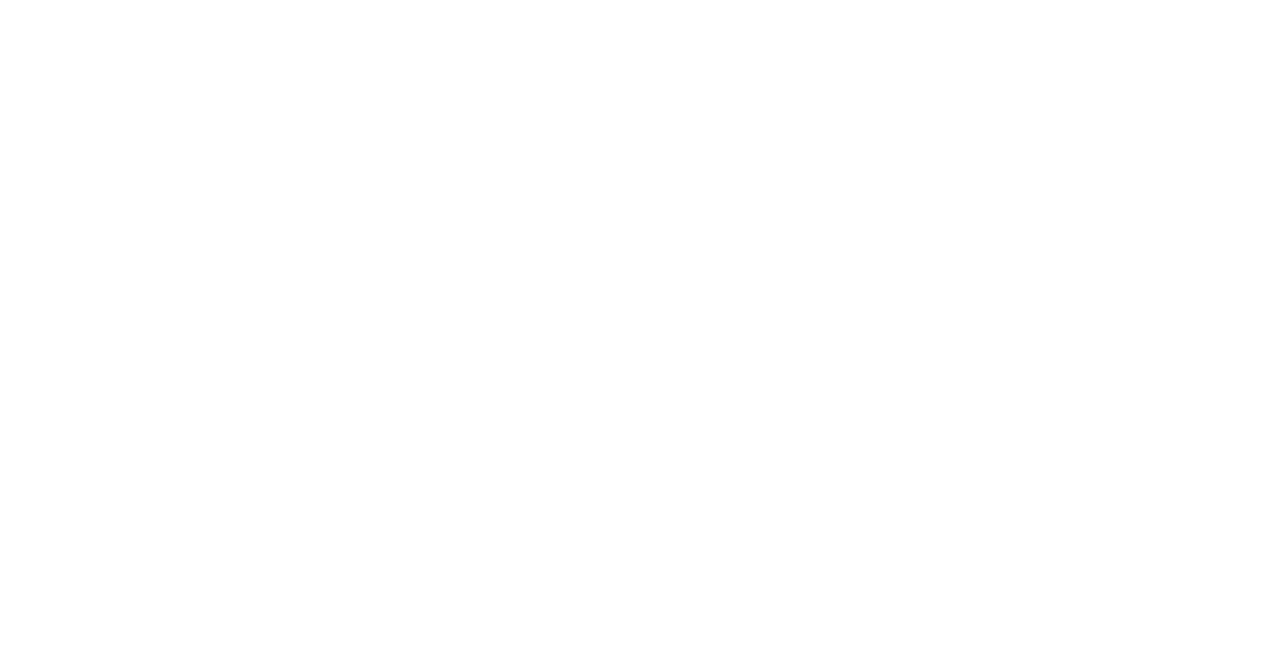
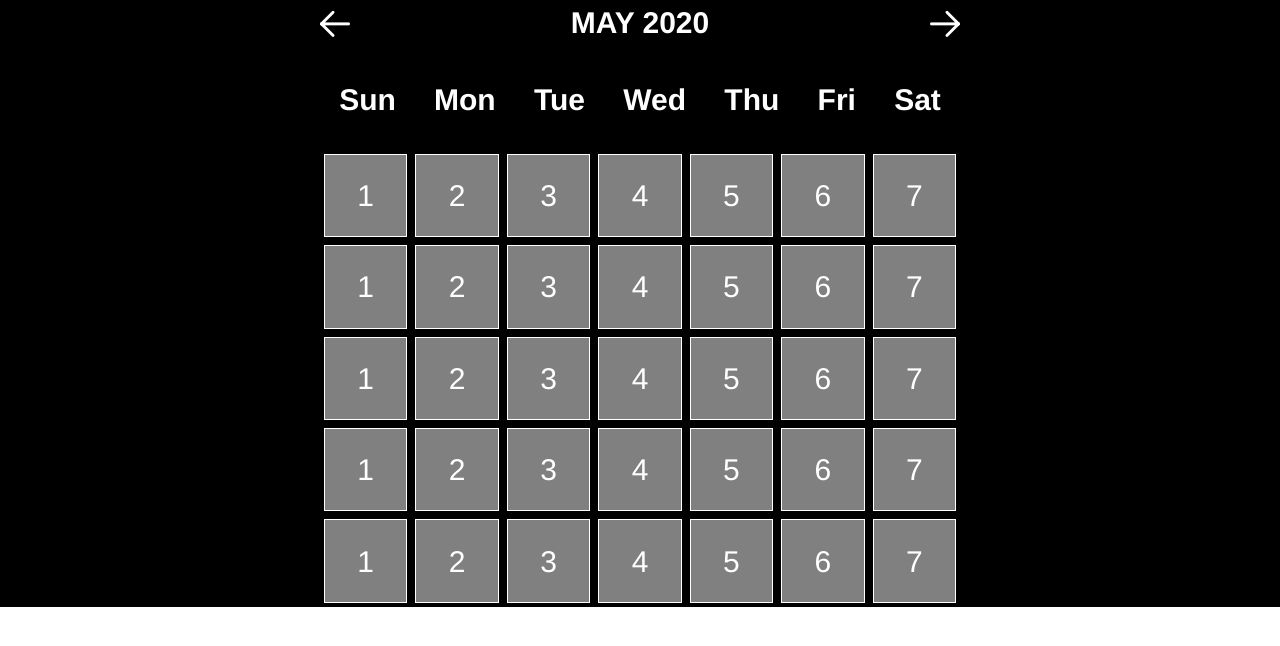
Before and after one commit to mjbeaumont/mealcloud-demo, a Vue app: page / in a window 1280 px wide. Shown: the top 646 px of the page. Built offline with nearby package versions, Linux system fonts and the light colour scheme.

Commit message:
created calendar UI

```diff
--- a/src/App.vue
+++ b/src/App.vue
@@ -1,11 +1,20 @@
 <template>
   <div id="app">
+    <MattCalendar></MattCalendar>
   </div>
 </template>
 
 <script>
-
+import MattCalendar from "@/components/MattCalendar";
+import "primeicons/primeicons.css";
 export default {
+  components: { MattCalendar },
+  data() {
+    return {
+      value: null
+    };
+  },
+  name: "App"
 };
 </script>
 
@@ -15,7 +24,7 @@
   -webkit-font-smoothing: antialiased;
   -moz-osx-font-smoothing: grayscale;
   text-align: center;
-  color: #2c3e50;
-  margin-top: 60px;
+  background: black;
+  color: #fff;
 }
 </style>
--- /dev/null
+++ b/src/components/MattCalendar.vue
@@ -0,0 +1,52 @@
+<template>
+  <div class="container mx-auto md:w-3/4 lg:w-1/2">
+    <div class="flex justify-between">
+      <span class="pi pi-arrow-left leading-relaxed text-3xl"></span>
+      <div class="uppercase font-bold text-3xl">May 2020</div>
+      <span class="pi pi-arrow-right leading-relaxed text-3xl"></span>
+    </div>
+    <div class="calendar mx-auto">
+      <div class="flex">
+        <div
+          v-for="heading in headings"
+          :key="heading"
+          class="font-bold date-column flex justify-center items-center md:text-3xl"
+        >
+          {{ heading }}
+        </div>
+      </div>
+      <div class="flex" v-for="i in 5" :key="i">
+        <div
+          v-for="j in 7"
+          :key="j"
+          class="border border-white date-column bg-white bg-opacity-50 flex justify-center items-center md:text-3xl"
+        >
+          {{ j }}
+        </div>
+      </div>
+    </div>
+  </div>
+</template>
+
+<script>
+export default {
+  data() {
+    return {
+      headings: ["Sun", "Mon", "Tue", "Wed", "Thu", "Fri", "Sat"]
+    };
+  },
+  name: "MattCalendar"
+};
+</script>
+
+<style lang="scss" scoped>
+.date-column {
+  @apply flex-grow flex-shrink-0 relative m-1;
+  flex-basis: auto;
+  &:after {
+    content: "";
+    @apply float-left block;
+    padding-top: 100%;
+  }
+}
+</style>
```
